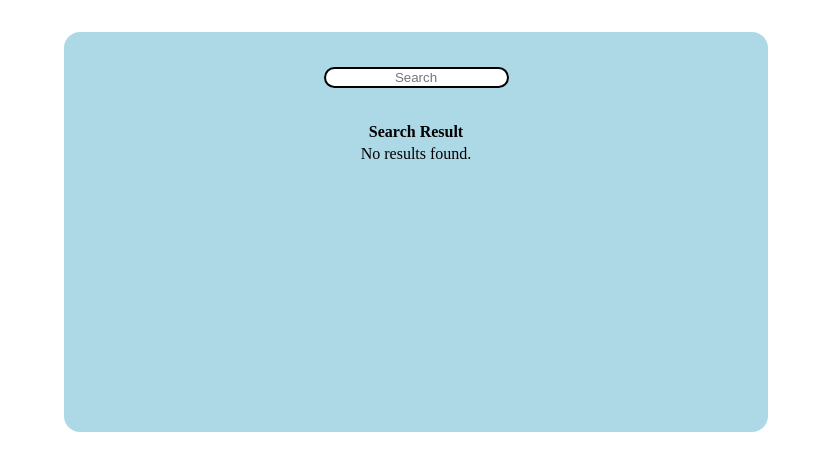
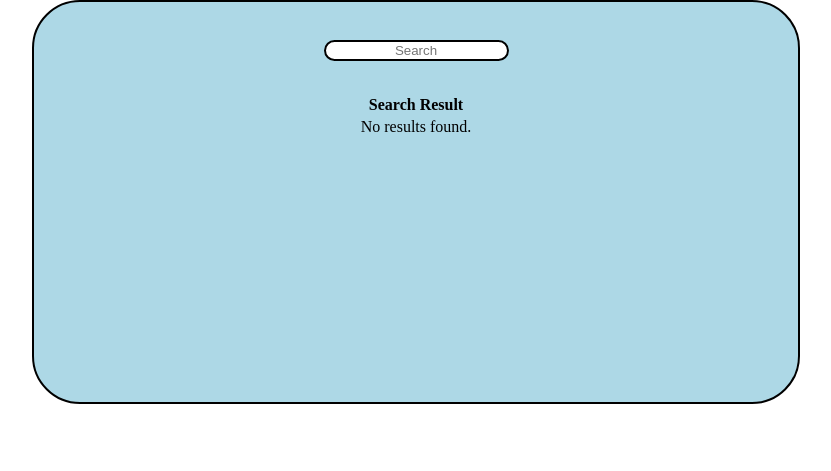
Before and after one commit to AnujDangi87/IT_LAB, a PHP site: page / in a window 1280 px wide. Shown: the top 471 px of the page, without its empty margins (224-1055 px from the left). Run offline with PHP 8.4, Linux system fonts and the light colour scheme; data that the repository does not hold is empty; some libraries are stand-ins or nearby versions.

Commit message:
updating

```diff
--- a/ajax/server.php
+++ b/ajax/server.php
@@ -1,5 +1,3 @@
-//live-search/search.php
-
 <?php
 $servername = "localhost:3306";
 $username = "root";
--- a/ajax/style.css
+++ b/ajax/style.css
@@ -14,7 +14,7 @@ body {
   align-self: center;
   background-color: lightblue;
   height: 50vh;
-  border: 2rem solid white;
+  border: 2px solid black;
   border-radius: 3rem;
     overflow: auto;
 }
```
